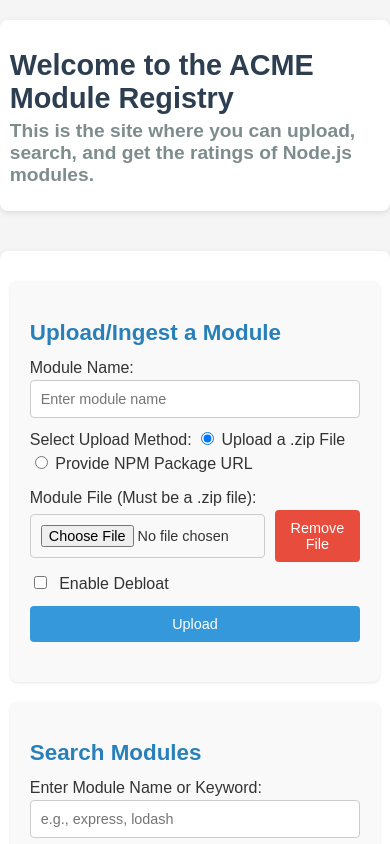
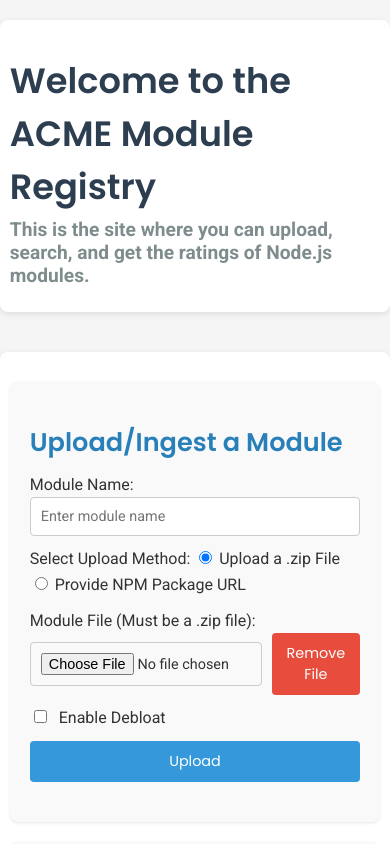
Before and after one commit to shrijan-swaminathan/ece461grp11part2, a website with bundled scripts: page src/frontend/html/index.html in a window 390 px wide. Shown: the top 844 px of the page. Built offline with nearby package versions, Linux system fonts and the light colour scheme.

Commit message:
Major UI changes

```diff
--- a/src/frontend/css/styles.css
+++ b/src/frontend/css/styles.css
@@ -1,6 +1,8 @@
-/* General Reset */
+/* Import Google Fonts */
+@import url('https://fonts.googleapis.com/css2?family=Roboto:wght@400;500;700&family=Poppins:wght@300;400;600&display=swap');
+
 body {
-    font-family: Arial, sans-serif;
+    font-family: 'Roboto', sans-serif;
     margin: 0;
     padding: 0;
     display: flex;
@@ -10,7 +12,6 @@ body {
     color: #333;
 }
 
-/* Container Styles */
 header, main, footer {
     width: 90%;
     max-width: 800px;
@@ -23,18 +24,21 @@ header, main, footer {
 
 /* Typography */
 h1 {
-    font-size: 2em;
+    font-family: 'Poppins', sans-serif;
+    font-size: 2.5em;
     margin-bottom: 10px;
     color: #2c3e50;
 }
 
 h2 {
-    font-size: 1.5em;
+    font-family: 'Poppins', sans-serif;
+    font-size: 1.8em;
     margin-bottom: 10px;
     color: #2980b9;
 }
 
 h3 {
+    font-family: 'Roboto', sans-serif;
     font-size: 1.2em;
     margin-top: -5px;
     margin-bottom: 15px;
@@ -43,7 +47,7 @@ h3 {
 
 p, label {
     font-size: 1em;
-    line-height: 1.5;
+    line-height: 1.6;
 }
 
 a {
@@ -71,6 +75,7 @@ form {
 
 input[type="text"], input[type="file"] {
     padding: 10px;
+    font-family: 'Roboto', sans-serif;
     font-size: 1em;
     border: 1px solid #ccc;
     border-radius: 4px;
@@ -90,6 +95,7 @@ input[type="checkbox"] {
 
 button {
     padding: 10px 15px;
+    font-family: 'Poppins', sans-serif;
     font-size: 1em;
     background-color: #4CAF50;
     color: white;
@@ -135,6 +141,7 @@ button:hover {
 }
 
 .message {
+    font-family: 'Roboto', sans-serif;
     font-size: 0.9em;
     color: #e74c3c;
     margin-top: 5px;
@@ -143,6 +150,7 @@ button:hover {
 /* Footer */
 footer {
     text-align: center;
+    font-family: 'Roboto', sans-serif;
     font-size: 0.9em;
     color: #7f8c8d;
     margin-top: 20px;
@@ -155,10 +163,10 @@ footer {
         padding: 10px;
     }
     h1 {
-        font-size: 1.8em;
+        font-size: 2.2em;
     }
     h2 {
-        font-size: 1.4em;
+        font-size: 1.6em;
     }
     form {
         gap: 10px;
@@ -193,6 +201,7 @@ footer {
 /* Optional: Style for the result messages */
 #uploadResult {
     text-align: center;
+    font-family: 'Roboto', sans-serif;
     font-size: 16px;
     margin-top: 20px;
 }
```
